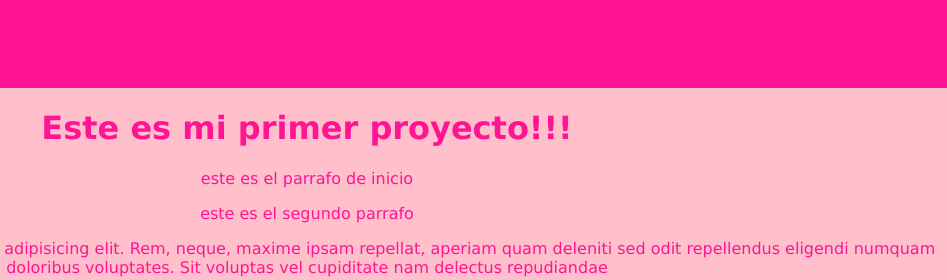
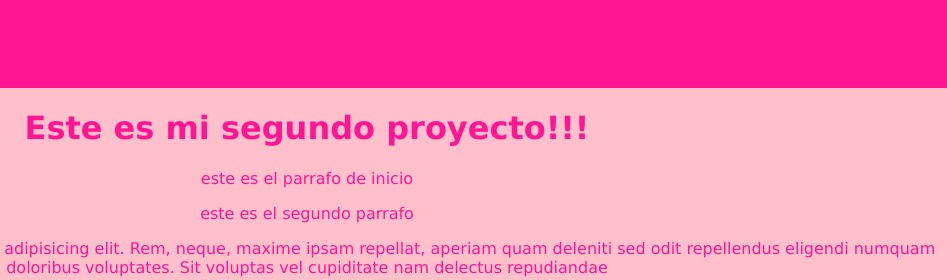
Before and after one commit to alejandrosugeno/my_first_site, a plain HTML site: page index.html in a window 1280 px wide. Shown: the full height of the page, 333-1280 px from the left. Drawn offline with Linux system fonts and the light colour scheme.

Commit message:
correccion del titulo

```diff
--- a/index.html
+++ b/index.html
@@ -14,7 +14,7 @@
             <span>Iniciar sesion</span>
         </div>
     </header>
-    <h1> Este es mi primer proyecto!!!</h1>
+    <h1> Este es mi segundo proyecto!!!</h1>
     <p>este es el parrafo de inicio</p>
     <p>este es el segundo parrafo</p>
     <p>Lorem ipsum dolor sit amet consectetur adipisicing elit. Rem, neque, maxime ipsam repellat, aperiam quam deleniti sed odit repellendus eligendi numquam doloribus voluptates. Sit voluptas vel cupiditate nam delectus repudiandae</p>
```
